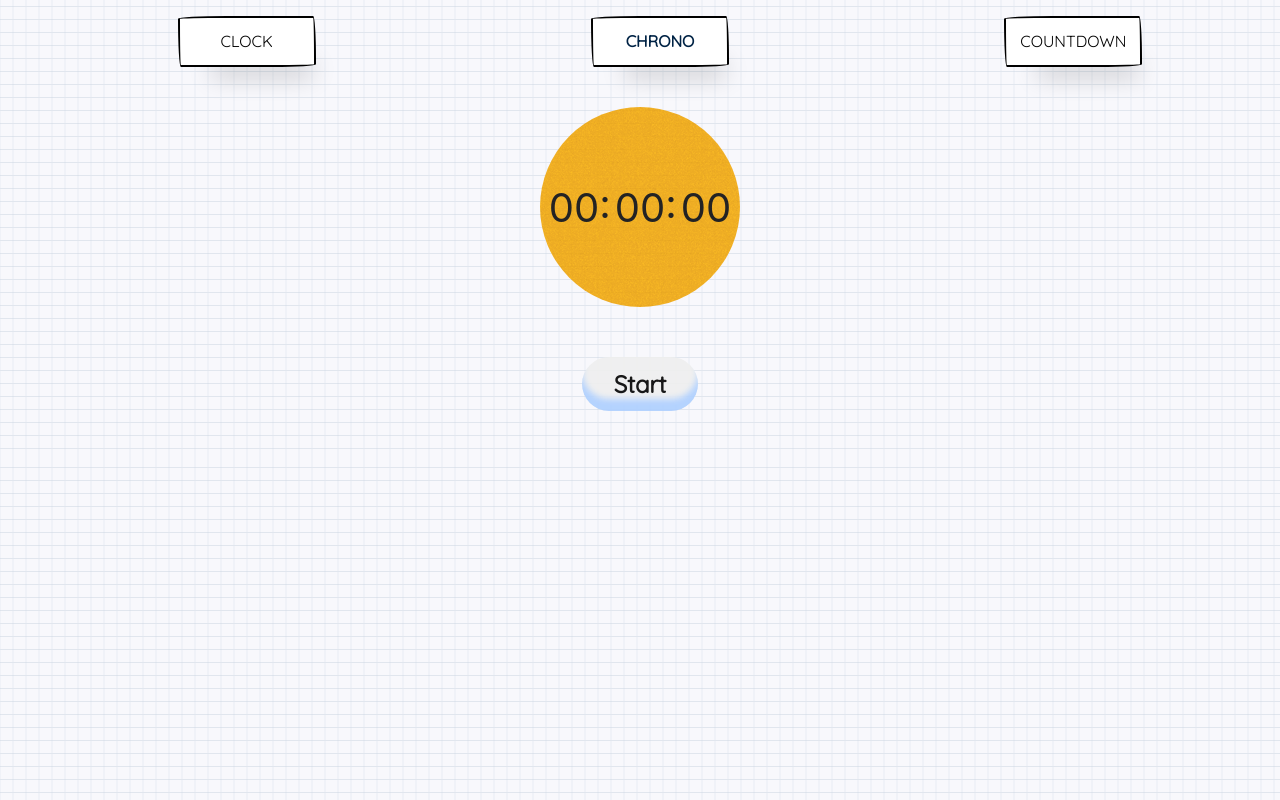
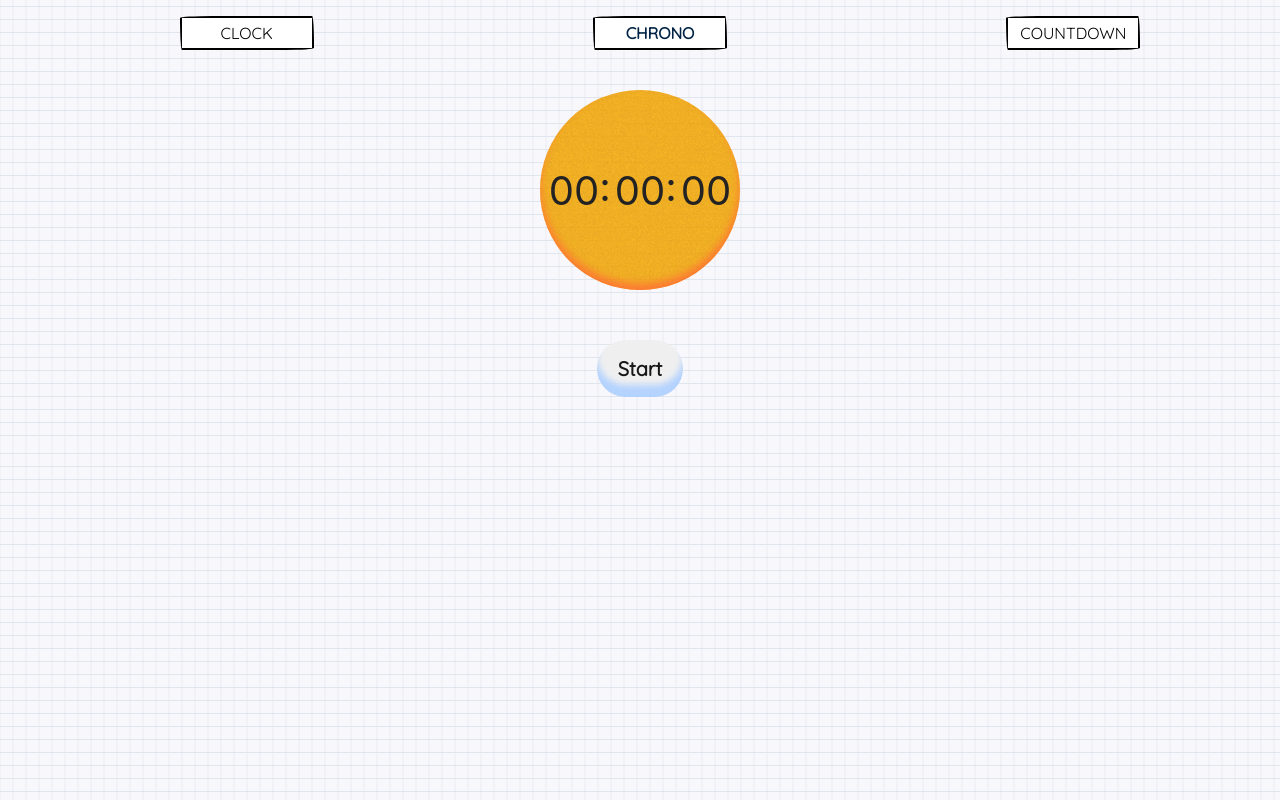
Before and after one commit to SandyNavalon/digital_devices, a React (Create React App) app: page /chrono in a window 1280 px wide. Built offline with nearby package versions, Linux system fonts and the light colour scheme; the HTML template or start-up script is replaced by a standard one; a web font is replaced by a local one.

Commit message:
ADDED styles

```diff
--- a/public/index.html
+++ b/public/index.html
@@ -2,42 +2,16 @@
 <html lang="en">
   <head>
     <meta charset="utf-8" />
-    <link rel="icon" href="%PUBLIC_URL%/favicon.ico" />
     <meta name="viewport" content="width=device-width, initial-scale=1" />
     <meta name="theme-color" content="#000000" />
     <meta
       name="description"
       content="Web site created using create-react-app"
     />
-    <link rel="apple-touch-icon" href="%PUBLIC_URL%/logo192.png" />
-    <!--
-      manifest.json provides metadata used when your web app is installed on a
-      user's mobile device or desktop. See https://developers.google.com/web/fundamentals/web-app-manifest/
-    -->
     <link rel="manifest" href="%PUBLIC_URL%/manifest.json" />
-    <!--
-      Notice the use of %PUBLIC_URL% in the tags above.
-      It will be replaced with the URL of the `public` folder during the build.
-      Only files inside the `public` folder can be referenced from the HTML.
-
-      Unlike "/favicon.ico" or "favicon.ico", "%PUBLIC_URL%/favicon.ico" will
-      work correctly both with client-side routing and a non-root public URL.
-      Learn how to configure a non-root public URL by running `npm run build`.
-    -->
-    <title>React App</title>
+    <title>Digital devices App</title>
   </head>
   <body>
-    <noscript>You need to enable JavaScript to run this app.</noscript>
     <div id="root"></div>
-    <!--
-      This HTML file is a template.
-      If you open it directly in the browser, you will see an empty page.
-
-      You can add webfonts, meta tags, or analytics to this file.
-      The build step will place the bundled scripts into the <body> tag.
-
-      To begin the development, run `npm start` or `yarn start`.
-      To create a production bundle, use `npm run build` or `yarn build`.
-    -->
   </body>
 </html>
--- a/src/components/Chrono/Chrono.scss
+++ b/src/components/Chrono/Chrono.scss
@@ -20,6 +20,7 @@
         width: 200px;
         border-style: none;
         background-image: url('../../assets/backgrounds/grainy-orange.png');
+        box-shadow: #FF6314 0 -6px 8px inset;
         opacity: 95%;
         top: 0;
         bottom: 0;
@@ -50,17 +51,16 @@
         appearance: none;
         font-family: 'Quicksand', sans-serif;
 
-        // border: 1px solid black;
         border-style: none;
         border-radius: 40em;
         box-shadow: #ADCFFF 0 -12px 6px inset;
         box-sizing: border-box;
         color: #000000;
+
         cursor: pointer;
         display: inline-block;
-        font-size: 1.2rem;
+        font-size: 20px;
         font-weight: 700;
-        letter-spacing: -.24px;
         outline: none;
         padding: 1rem 1.3rem;
         text-align: center;
@@ -81,12 +81,5 @@
             button:active {
             transform: scale(1.025);
             }
-
-            @media (min-width: 768px) {
-                button {
-                font-size: 1.5rem;
-                padding: .75rem 2rem;
-                }
-            }
     }
 }
--- a/src/components/Countdown/Countdown.jsx
+++ b/src/components/Countdown/Countdown.jsx
@@ -15,7 +15,7 @@ const Countdown = () => {
             let minutes = Math.floor((distance % (1000*60*60)) / (1000*60));
             let seconds = Math.floor((distance % (1000*60)) / 1000);
 
-            setTime(days + 'd ' + hours + 'h ' + minutes + 'm ' + seconds + 's ');
+            setTime(days + 'd ' + hours + 'h ' + minutes + 'm ' + seconds + 's');
 
             if(distance < 0) {
                 clearInterval(x);
@@ -26,7 +26,7 @@ const Countdown = () => {
 
 
     return (
-        <div onmousedown="party.confetti(this)" className="countdown">
+        <div className="countdown">
             <h2 className="countdown__title">Days until my bday</h2>
             <h2 className="countdown__time">{time}</h2>
         </div>
--- a/src/components/Countdown/Countdown.scss
+++ b/src/components/Countdown/Countdown.scss
@@ -6,10 +6,10 @@
     font-family: 'Quicksand', sans-serif;
 
     &__title{
-
+        font-size: 40px;
     }
 
     &__time{
-
+        font-size: 50px;
     }
- }
+}
--- a/src/components/Navbar/Navbar.scss
+++ b/src/components/Navbar/Navbar.scss
@@ -19,22 +19,22 @@ ul {
     li {
         background-color: rgb(255, 255, 255);
         border: 1px solid black;
-        padding: 10px;
 
-        width: 110px;
+        width: 130px;
+        height: 30px;
         text-align: center;
         font-family: "Quicksand", sans-serif;
-        // font-family: 'Short Stack', cursive;
 
         border-radius: 15px 225px 255px 15px 15px 255px 225px 15px;
         border-style: solid;
         border-width: 2px;
         box-shadow: rgba(0, 0, 0, 0.2) 15px 28px 25px -18px;
         cursor: pointer;
-        display: inline-block;
-        line-height: 23px;
+        display: flex;
+        align-items: center;
+        justify-content: center;
+
         outline: none;
-        padding: 0.75rem;
         transition: all 235ms ease-in-out;
         border-bottom-left-radius: 15px 255px;
         border-bottom-right-radius: 225px 15px;
```
